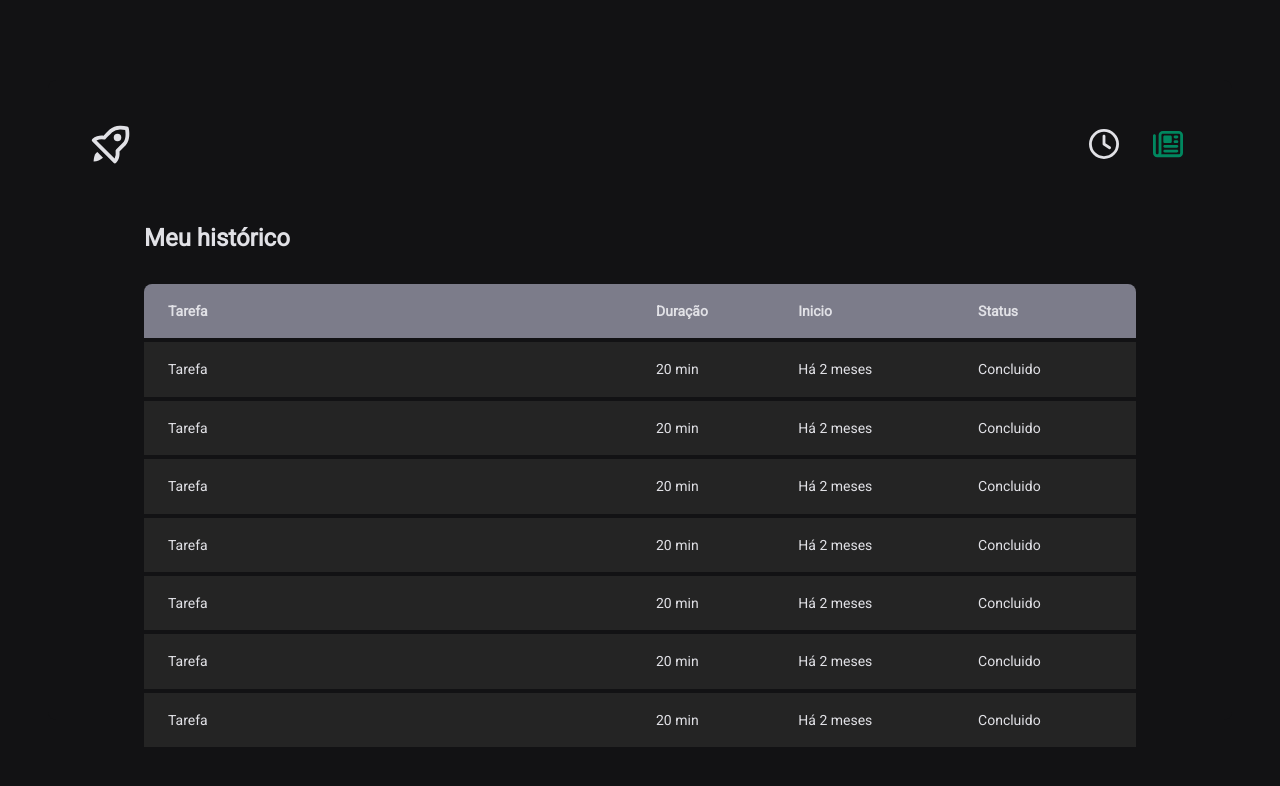
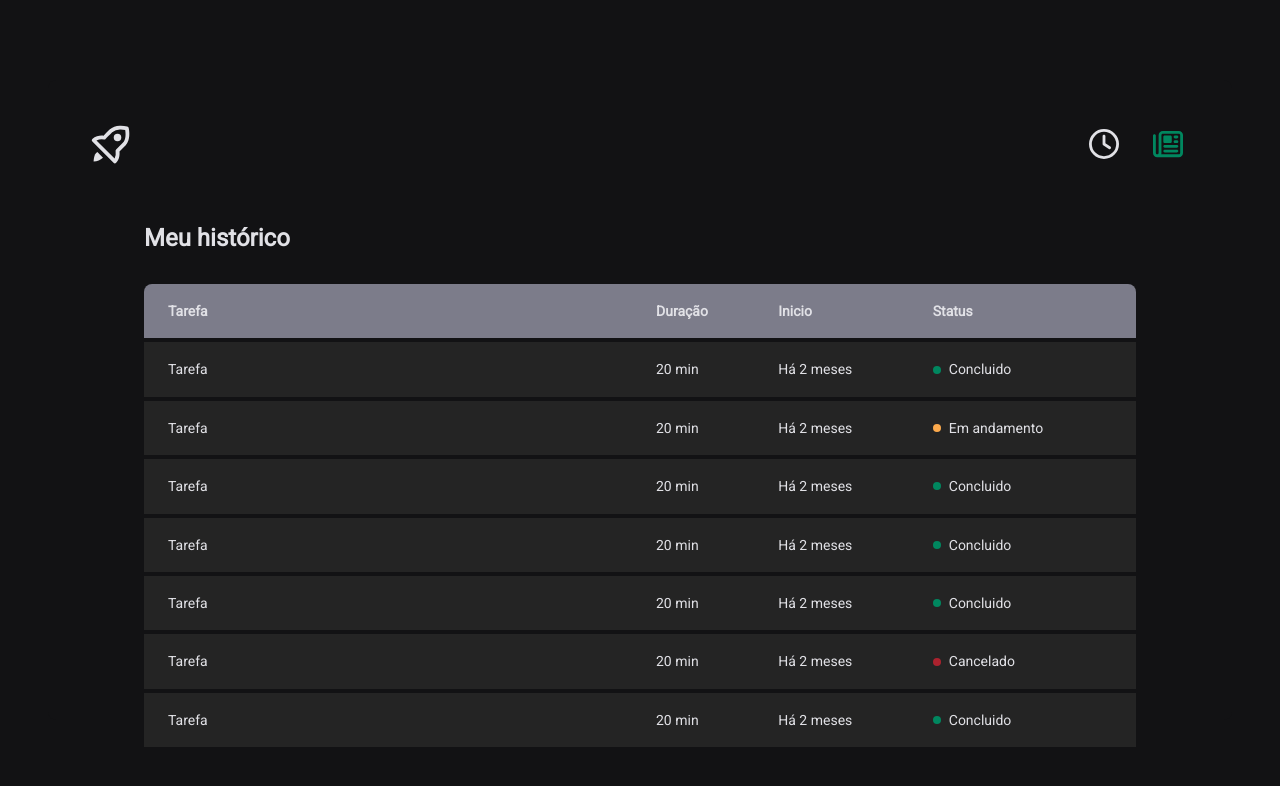
Before and after one commit to tcunha2004/Timer, a React (Vite) app: page /history in a window 1280 px wide. Shown: the top 786 px of the page. Built offline with nearby package versions, Linux system fonts and the light colour scheme.

Commit message:
configurando status das tarefas do historico

```diff
--- a/src/pages/History/History.tsx
+++ b/src/pages/History/History.tsx
@@ -1,4 +1,4 @@
-import { HistoryContainer, HistoryList } from "./styles";
+import { HistoryContainer, HistoryList, Status } from "./styles";
 
 function History() {
   return (
@@ -28,43 +28,57 @@ function History() {
               <td>Tarefa</td>
               <td>20 min</td>
               <td>Há 2 meses</td>
-              <td>Concluido</td>
+              <td>
+                <Status statusColor="green">Concluido</Status>
+              </td>
             </tr>
             <tr>
               <td>Tarefa</td>
               <td>20 min</td>
               <td>Há 2 meses</td>
-              <td>Concluido</td>
+              <td>
+                <Status statusColor="yellow">Em andamento</Status>
+              </td>
             </tr>
             <tr>
               <td>Tarefa</td>
               <td>20 min</td>
               <td>Há 2 meses</td>
-              <td>Concluido</td>
+              <td>
+                <Status statusColor="green">Concluido</Status>
+              </td>
             </tr>
             <tr>
               <td>Tarefa</td>
               <td>20 min</td>
               <td>Há 2 meses</td>
-              <td>Concluido</td>
+              <td>
+                <Status statusColor="green">Concluido</Status>
+              </td>
             </tr>
             <tr>
               <td>Tarefa</td>
               <td>20 min</td>
               <td>Há 2 meses</td>
-              <td>Concluido</td>
+              <td>
+                <Status statusColor="green">Concluido</Status>
+              </td>
             </tr>
             <tr>
               <td>Tarefa</td>
               <td>20 min</td>
               <td>Há 2 meses</td>
-              <td>Concluido</td>
+              <td>
+                <Status statusColor="red">Cancelado</Status>
+              </td>
             </tr>
             <tr>
               <td>Tarefa</td>
               <td>20 min</td>
               <td>Há 2 meses</td>
-              <td>Concluido</td>
+              <td>
+                <Status statusColor="green">Concluido</Status>
+              </td>
             </tr>
           </tbody>
         </table>
--- a/src/pages/History/styles.ts
+++ b/src/pages/History/styles.ts
@@ -60,3 +60,27 @@ export const HistoryList = styled.div`
     }
   }
 `;
+
+interface StatusProps {
+  statusColor: "yellow" | "red" | "green";
+}
+
+const statusColors = {
+  yellow: "yellow-500",
+  green: "green-500",
+  red: "red-500",
+} as const;
+
+export const Status = styled.span<StatusProps>`
+  display: flex;
+  align-items: center;
+  gap: 0.5rem;
+
+  &::before {
+    content: "";
+    width: 0.5rem;
+    height: 0.5rem;
+    border-radius: 9999px;
+    background: ${(props) => props.theme[statusColors[props.statusColor]]};
+  }
+`;
```
